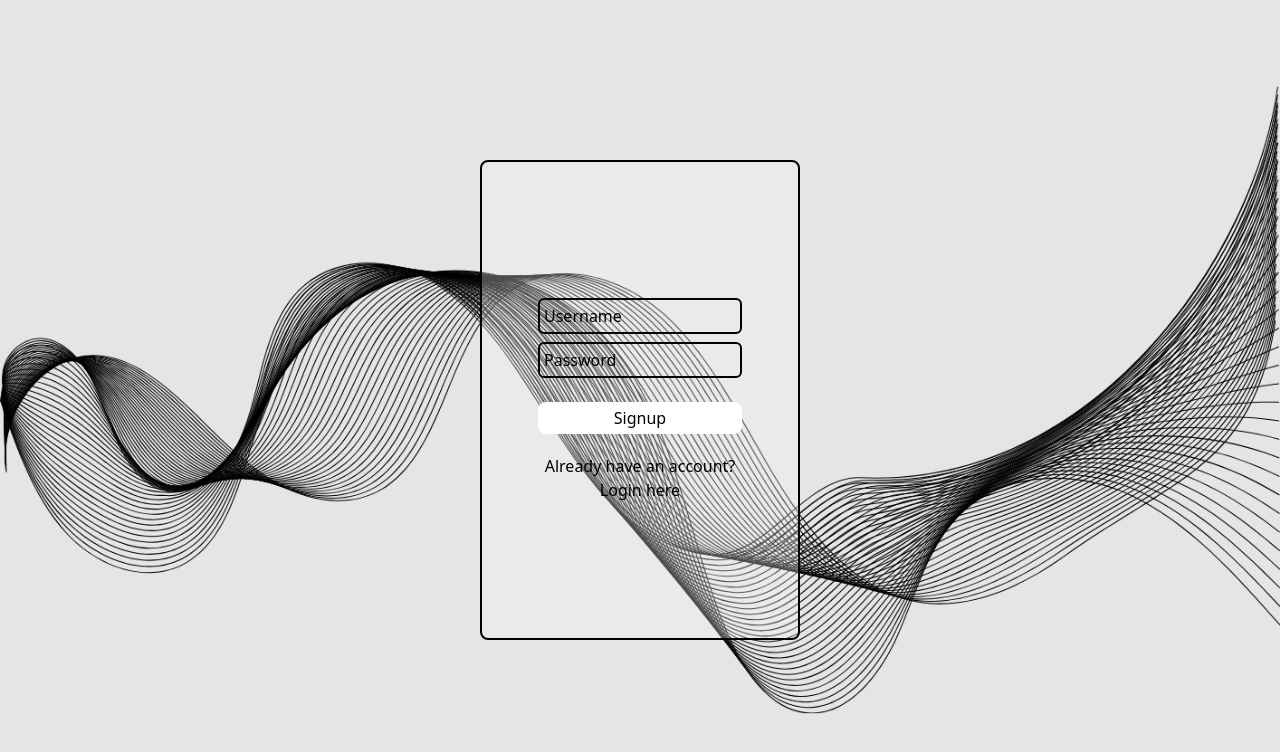
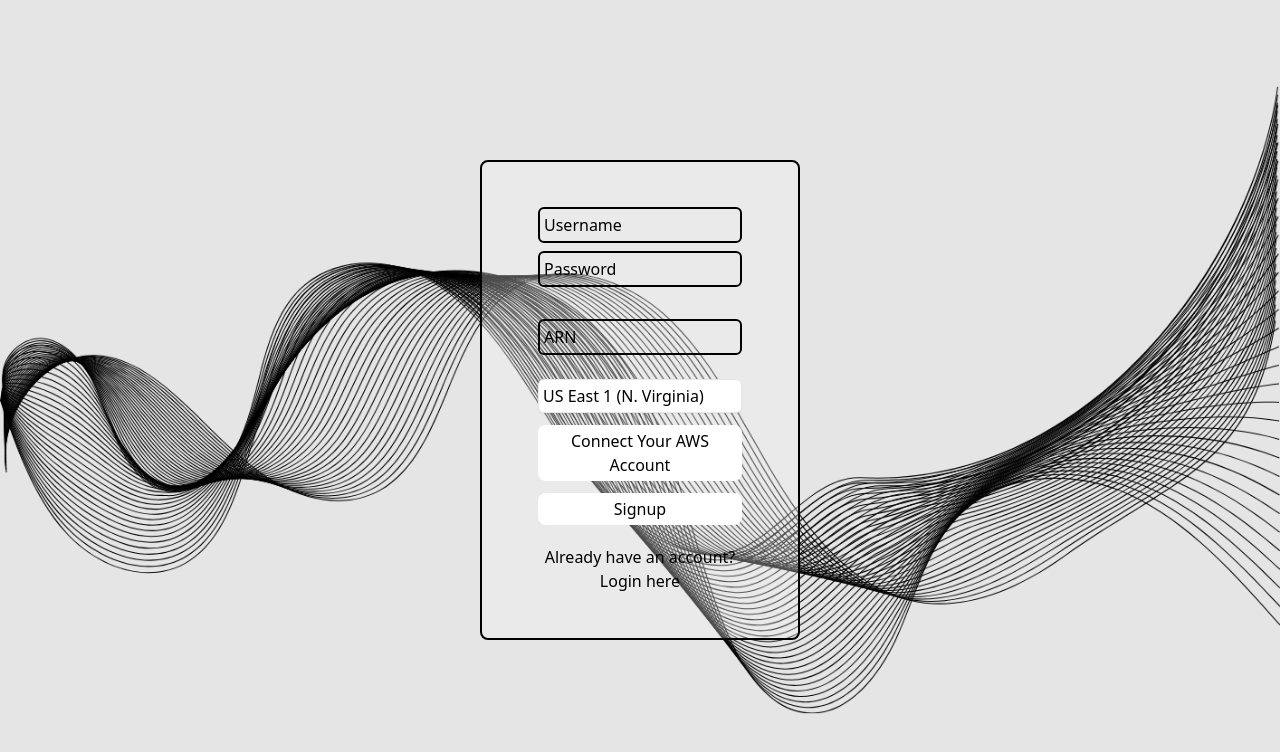
Before and after one commit to oslabs-beta/Serene, a React (Vite) app in the folder client/: page /user/signup in a window 1280 px wide. Shown: the top 752 px of the page. Built offline with nearby package versions, Linux system fonts and the light colour scheme.

Commit message:
frontend added arn+stack link

```diff
--- a/client/src/components/Signup.tsx
+++ b/client/src/components/Signup.tsx
@@ -1,5 +1,5 @@
 import React, { useState } from 'react';
-import { Link } from 'react-router-dom';
+import { Link, useNavigate } from 'react-router-dom';
 import waves2 from '../assets/waves2.png';
 
 type Props = {};
@@ -7,7 +7,12 @@ type Props = {};
 const Signup = (props: Props) => {
   const [username, setUsername] = useState('');
   const [password, setPassword] = useState('');
+  const [arnInput, setArnInput] = useState('');
   const [response, setResponse] = useState('');
+  const [region, setRegion] = useState('us-east-1')
+
+  const navigate = useNavigate();
+
 
   const handleUsernameChange = (e: any) => {
     setUsername(e.target.value);
@@ -15,6 +20,13 @@ const Signup = (props: Props) => {
   const handlePasswordChange = (e: any) => {
     setPassword(e.target.value);
   };
+  const handleArnChange = (e: any) => {
+    setArnInput(e.target.value);
+  };
+    const handleRegionChange = (e: any) => {
+    setRegion(e.target.value);
+  };
+    const awsConsoleURL = `https://${region}.console.aws.amazon.com/cloudformation/home?region=${region}#/stacks/quickcreate?templateURL=https://komodobucket1.s3.amazonaws.com/komodoTestTemplate.json&stackName=komodoStack`
 
   const handleSubmit = async (e: any) => {
     e.preventDefault();
@@ -74,8 +86,39 @@ const Signup = (props: Props) => {
               value={password}
               onChange={handlePasswordChange}
             />
+            <input
+              className="bg-transparent border-2 border-black mt-2 mb-6 p-1 rounded-md placeholder-black"
+              type="text"
+              name="arn"
+              placeholder="ARN"
+              value={arnInput}
+              onChange={handleArnChange}
+            />
             {/* </label> */}
           </div>
+          <select className="w-full p-1 text-black bg-white border rounded-md shadow-sm outline-none appearance-none"
+            onChange={handleRegionChange}
+          >
+              <option value="us-east-1" >US East 1 (N. Virginia)</option>
+              <option value="us-east-2" >US East 2 (Ohio)</option>
+              <option value="us-west-1">US West 1 (N. California) </option>
+              <option value="us-west-2">US West 2 (Oregon)</option>
+              <option value="ap-south-1">AP South 1 (Mumbai)</option>
+              <option value="ap-northeast-1">AP Northeast 1 (Tokyo)</option>
+              <option value="ap-northeast-2">AP Northeast 2 (Seoul)</option>
+              <option value="ap-northeast-3">AP Northeast 3 (Osaka)</option>
+              <option value="ap-southeast-1">AP Southeast 1 (Singapore)</option>
+              <option value="ap-southeast-2">AP Southeast 2 (Sydney)</option>
+              <option value="ca-central-1">CA Central 1 (Canada)</option>
+              <option value="eu-central-1">Europe Central 1 (Frankfurt)</option>
+              <option value="eu-west-1">Europe West 1 (Ireland)</option>
+              <option value="eu-west-2">Europe West 2 (London)</option>
+              <option value="eu-west-3">Europe West 3 (Paris)</option>
+              <option value="eu-north-1">EU North 1 (Stockholm)</option>
+              <option value="sa-east-1">SA East 1 (Sao Paulo)</option>
+          </select>
+          <button className="w-full px-4 py-1 bg-white rounded-lg transition duration-300 my-3 ease-in-out hover:scale-110 hover:bg-transparent hover:border-2 border-white hover:text-black"><a href={awsConsoleURL} target='_blank'>Connect Your AWS Account</a></button>
+
           <button
             type="submit"
             className="w-full px-4 py-1 bg-white rounded-lg transition duration-300 ease-in-out hover:scale-110 hover:bg-transparent hover:border-2 border-white hover:text-black"
```
